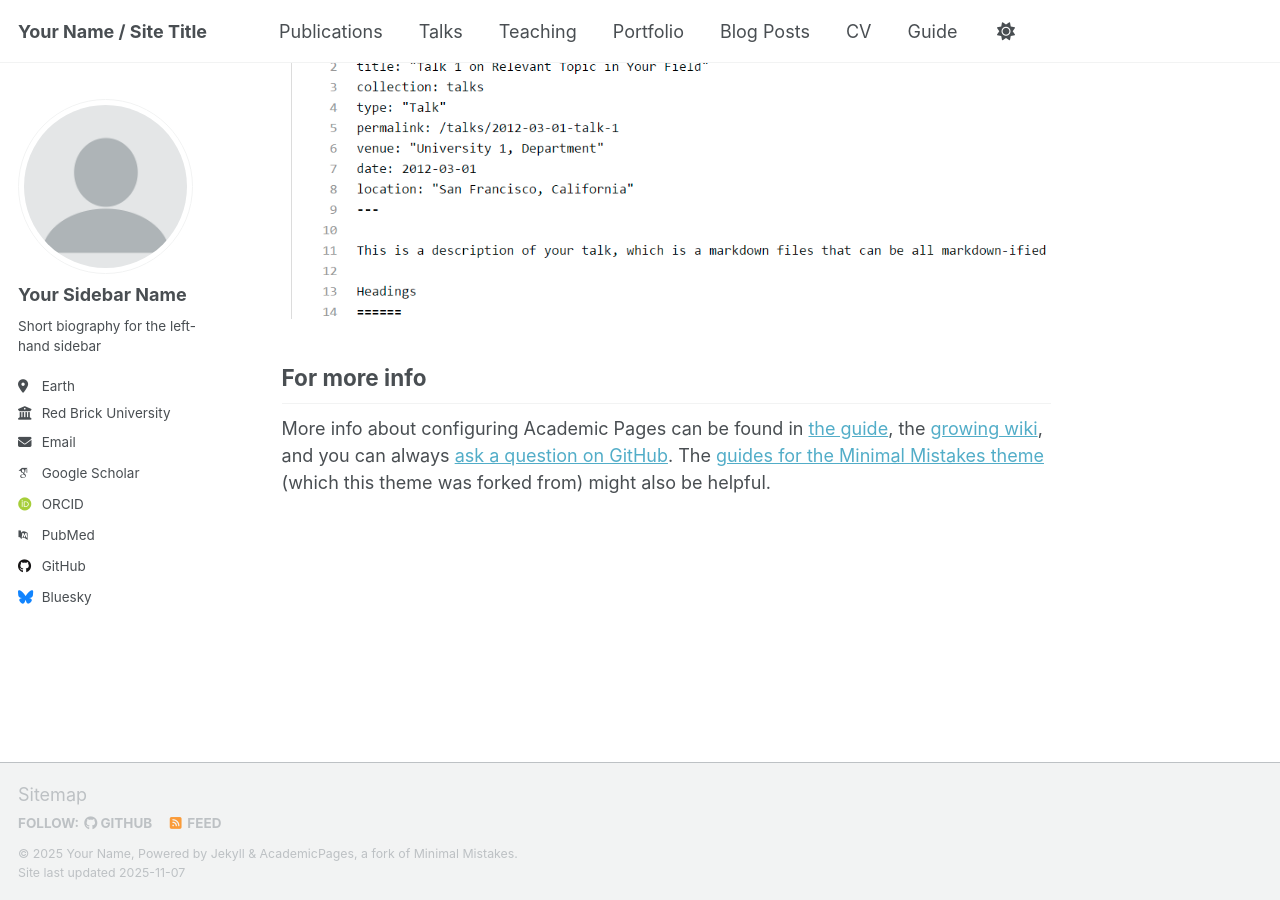
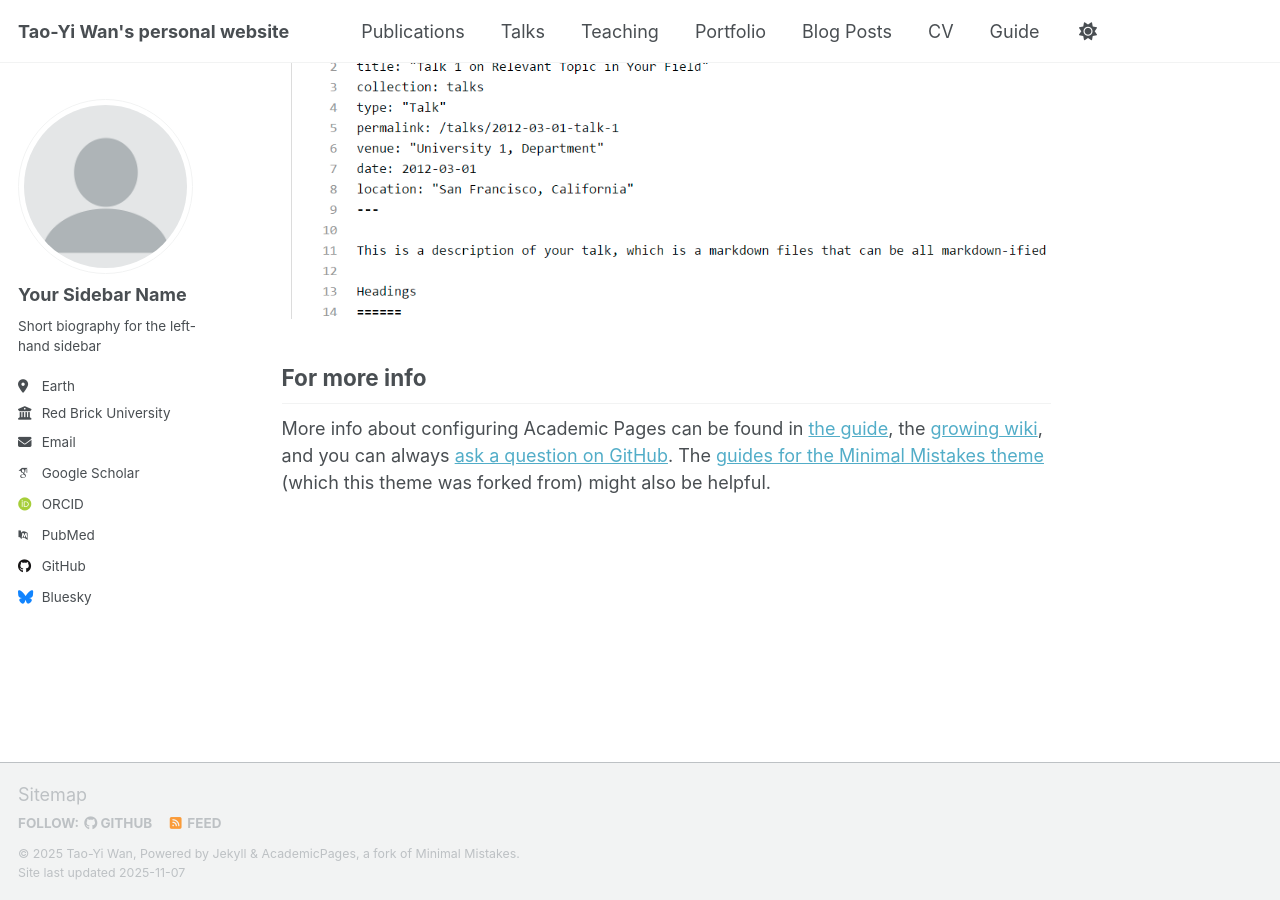
Before and after one commit to rogerwan1229/rogerwan1229.github.io, a Jekyll site: the page built from _pages/about.md, in a window 1280 px wide and 900 px high, scrolled down 2880 px. Built offline with Jekyll 4.4.1, drawn with Linux system fonts in a browser that asks for light colours; some web fonts are replaced; a script that is not in the unit is left out.

Commit message:
Update _config.yml

```diff
--- a/_config.yml
+++ b/_config.yml
@@ -9,9 +9,9 @@
 # Basic Site Settings
 locale                   : "en-US"
 site_theme               : "default" # Currently available options are "default", "air"
-title                    : "Your Name / Site Title"
+title                    : "Tao-Yi Wan's personal website"
 title_separator          : "-"
-name                     : &name "Your Name"
+name                     : &name "Tao-Yi Wan"
 description              : &description "Your Name's academic portfolio"   # Update this with a general description of your site, this is the default if not overridden by a page
 url                      : https://academicpages.github.io # The base hostname & protocol for your site e.g. "https://[your GitHub username].github.io",
                                                            # or if you already have some other page hosted on Github then use "https://[your GitHub username].github.io/[Your Repo Name]"
```
